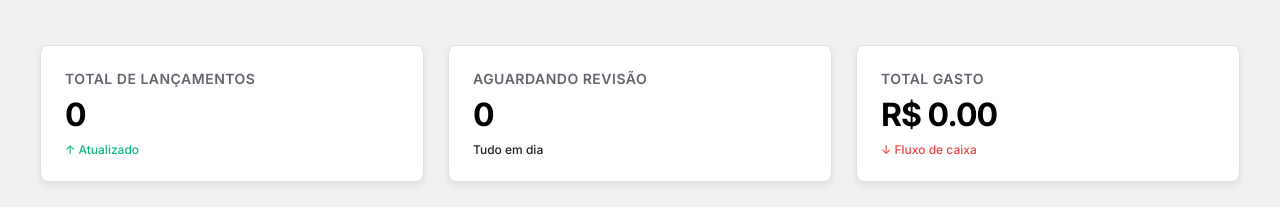
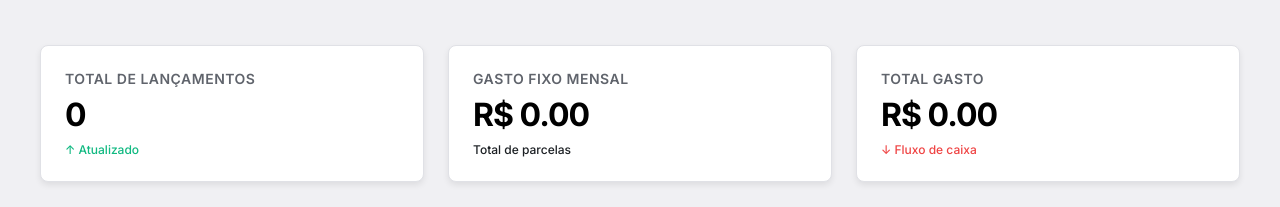
Before and after one commit to raf-henry/Sistema-de-Gerenciamento-de-Pedidos, an Angular app: page /home in a window 1280 px wide. Shown: the part 204-411 px from the top of the page. Built offline with nearby package versions, Linux system fonts and the light colour scheme; no server answers.

Commit message:
feat: adição de KPI de Gasto Fixo Mensal (soma de parcelas)

```diff
--- a/src/app/components/home/home.html
+++ b/src/app/components/home/home.html
@@ -75,9 +75,9 @@
         <div class="kpi-trend positive">↑ Atualizado</div>
       </div>
       <div class="kpi-card">
-        <div class="kpi-title">Aguardando Revisão</div>
-        <div class="kpi-value alert">0</div>
-        <div class="kpi-trend">Tudo em dia</div>
+        <div class="kpi-title">Gasto Fixo Mensal</div>
+        <div class="kpi-value alert">R$ {{ stats().gastoFixoMensal | number:'1.2-2' }}</div>
+        <div class="kpi-trend">Total de parcelas</div>
       </div>
       <div class="kpi-card">
         <div class="kpi-title">Total Gasto</div>
--- a/src/app/components/home/home.ts
+++ b/src/app/components/home/home.ts
@@ -20,7 +20,8 @@ export class Home implements OnInit {
   expenses = signal<any[]>([]);
   stats = signal({
     totalGastos: 0,
-    valorTotal: 0
+    valorTotal: 0,
+    gastoFixoMensal: 0
   });
 
   userName = localStorage.getItem('username') || 'Usuário';
@@ -51,7 +52,8 @@ export class Home implements OnInit {
       next: (data) => {
         this.stats.set({
           totalGastos: data.totalGastos,
-          valorTotal: data.valorTotal
+          valorTotal: data.valorTotal,
+          gastoFixoMensal: data.gastoFixoMensal || 0
         });
       },
       error: (err) => console.error('Erro ao buscar estatísticas', err)
```
Also changed, not shown: 1 other file (tests, documents, lock files or other folders).
